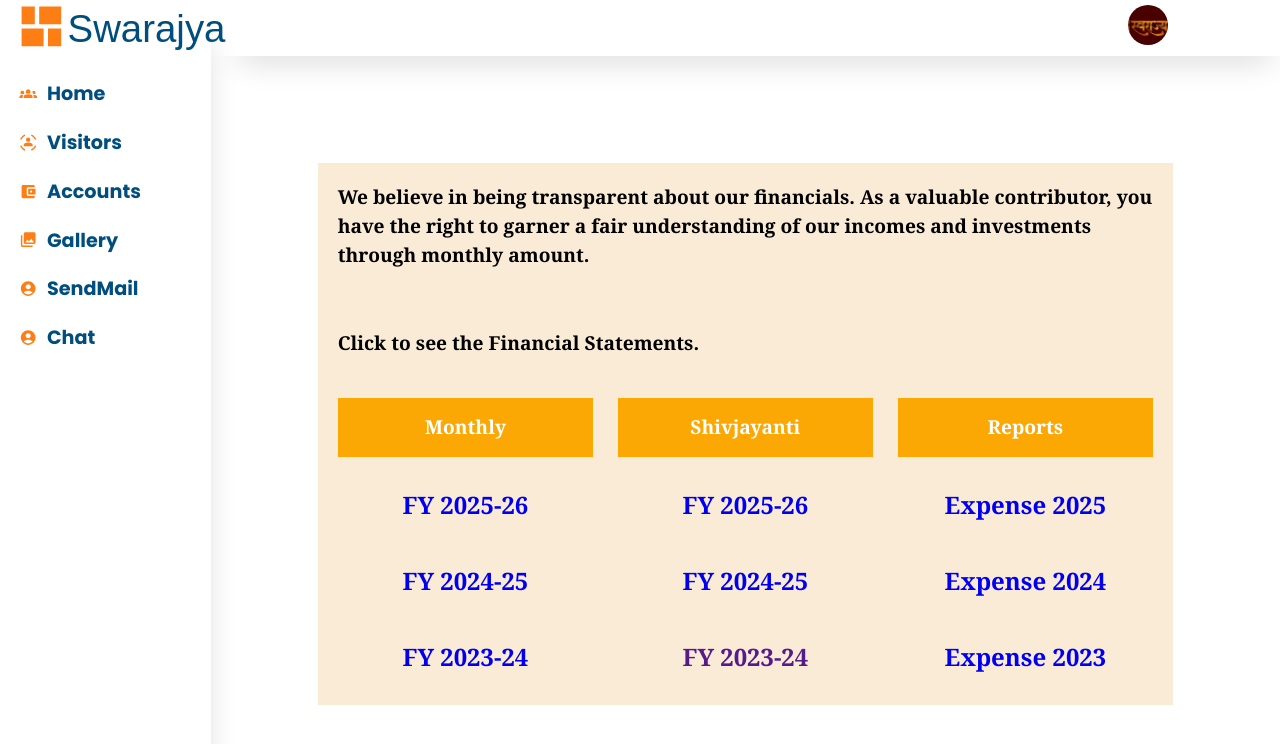
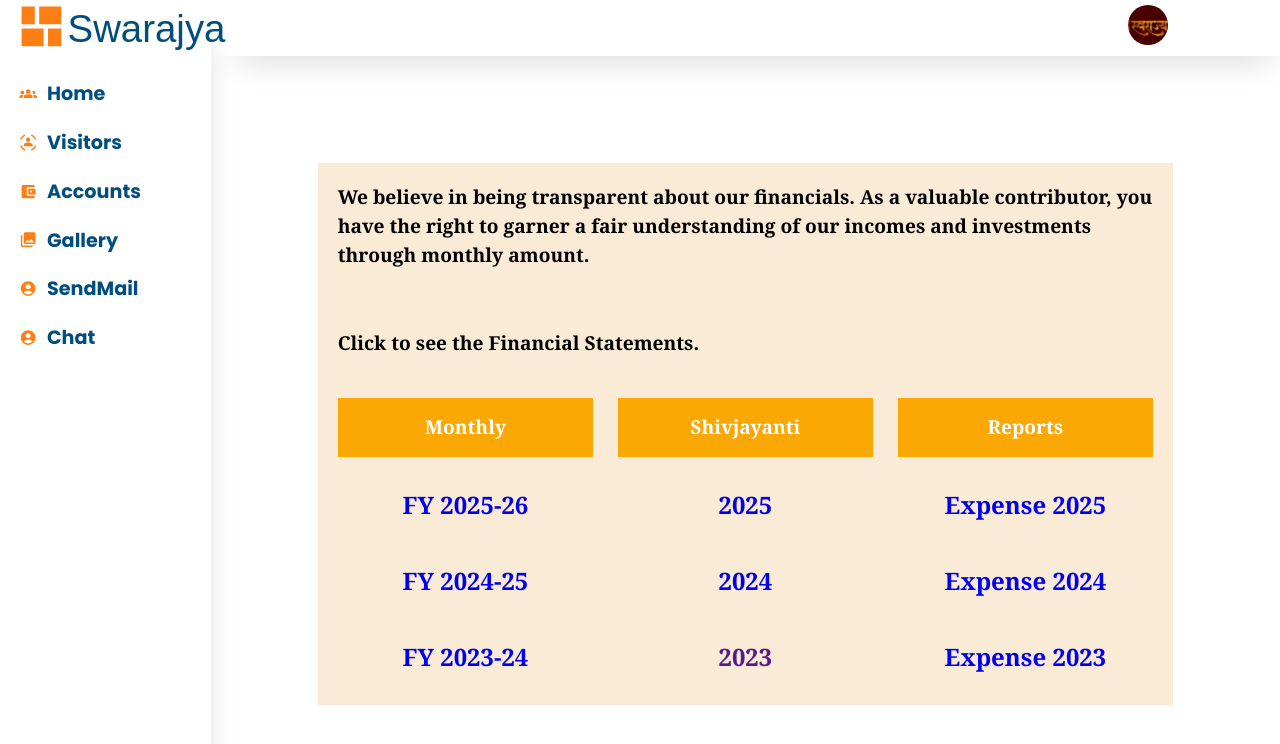
Before and after one commit to SahilPawar10/Swarajya, a React (Create React App) app: page /accounts in a window 1280 px wide. Shown: the top 744 px of the page. Built offline with nearby package versions, Linux system fonts and the light colour scheme; sample sign-in values are in the browser's storage; a web font is replaced by a local one.

Commit message:
2025 shivjayanti excel added

```diff
--- a/src/AdminLayout/Accounts/Accounts.jsx
+++ b/src/AdminLayout/Accounts/Accounts.jsx
@@ -37,17 +37,17 @@ function Accounts() {
             <div className="report-heading"> Shivjayanti</div>
             <div className="reports">
               <div>
-                <a href="https://docs.google.com/spreadsheets/d/1NLAfqo1T52y6fXhj2DJLmTXvjqspOA8HEE9qFDXfcqM/edit?usp=sharing">
-                  FY 2025-26
+                <a href="https://docs.google.com/spreadsheets/d/e/2PACX-1vQ7PDpZTqAEQYLm4ysNboPtUbFd6p__S_WOJMsAe_KSWV18rtbb833JnFAigWRlZMTyoZ8dZeQvTnpX/pub?output=pdf">
+                  2025
                 </a>
               </div>
               <div>
-                <a href="https://docs.google.com/spreadsheets/d/1NLAfqo1T52y6fXhj2DJLmTXvjqspOA8HEE9qFDXfcqM/edit?usp=sharing">
-                  FY 2024-25
+                <a href="https://docs.google.com/spreadsheets/d/e/2PACX-1vSmp16THfF1Ir-lnR9VtxgWaD-ETWB6SxcGeNliA5w9SbYTyq0zy0kE9ycEX4ruQl_0oVYrS4QYs0WJ/pub?output=pdf">
+                  2024
                 </a>
               </div>
               <div>
-                <a href="">FY 2023-24</a>
+                <a href="">2023</a>
               </div>
             </div>
           </div>
@@ -60,14 +60,12 @@ function Accounts() {
                 </a>
               </div>
               <div>
-                <a href="https://docs.google.com/spreadsheets/d/1mVv6eMKLPtctwi8iaUI4GDz_HB1HKq5rovHekaVf9OQ/edit?gid=0#gid=0">
+                <a href="https://docs.google.com/spreadsheets/d/e/2PACX-1vQyNXmLHO9Xo-hK5GnakkZdTrwzALXrt0oU7v77imhUM8_knYSpeay33LccIrWgPR4yhtemM95DYG8P/pubhtml?gid=0&single=true">
                   Expense 2024
                 </a>
               </div>
               <div>
-                <a href="https://docs.google.com/spreadsheets/d/1mVv6eMKLPtctwi8iaUI4GDz_HB1HKq5rovHekaVf9OQ/edit?gid=0#gid=0">
-                  Expense 2023
-                </a>
+                <a href="#">Expense 2023</a>
               </div>
             </div>
           </div>
```
